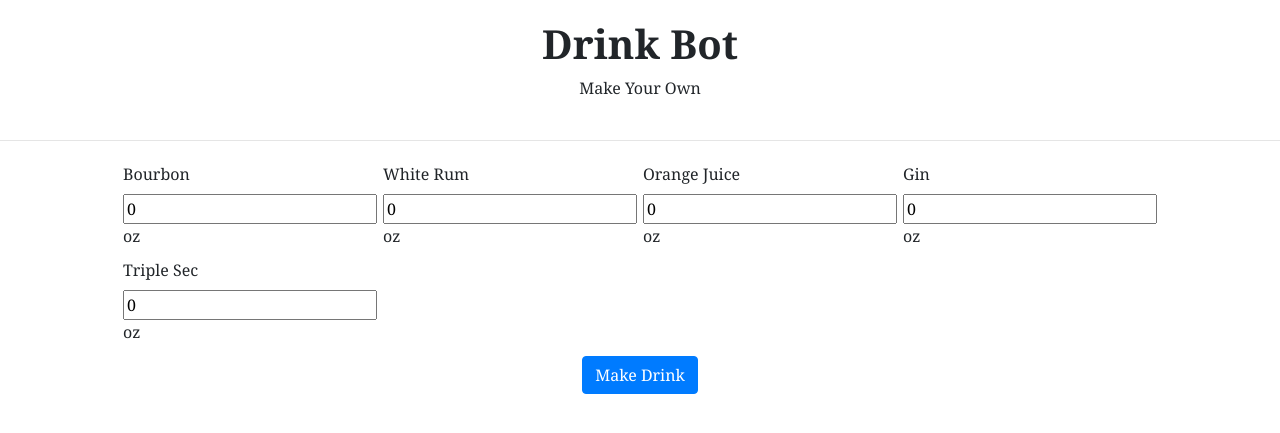
After one commit to mc25573/DrinkBot-Website, a Django app: page /make-your-own/ in a window 1280 px wide. The commit adds this page. Shown: the top 433 px of the page. Run offline with Django 3.2, Linux system fonts and the light colour scheme; data comes from the database, SQL or seed files in the repository; both versions use the stored data as it was after the commit; some libraries are stand-ins or nearby versions.

Commit message:
Made progress towards completing a 'build your own drink' functionality.

```diff
--- a/drinkBotSite/urls.py
+++ b/drinkBotSite/urls.py
@@ -18,5 +18,5 @@ from django.urls import path, include
 
 urlpatterns = [
     path('admin/', admin.site.urls),
-    path('', include('drink_app.urls'))
+    path('', include('drink_app.urls')),
 ]
--- a/drink_app/forms.py
+++ b/drink_app/forms.py
@@ -6,14 +6,15 @@ Created on Sat Jul 25 17:15:19 2020
 """
 
 from django import forms
+from .models import Pump
 
 class MakeDrinkForm(forms.Form):
 
     DRINK_SIZE_CHOICES = [
     ('std', 'Standard'),
     ('4', 'Small (4 oz)'),
-    ('7', 'Medium (7 oz)'),
-    ('10', 'Large (10 oz)'),
+    ('6', 'Medium (6 oz)'),
+    ('8', 'Large (8 oz)'),
     ]
 
     drink_size = forms.ChoiceField(choices=DRINK_SIZE_CHOICES)
@@ -23,3 +24,10 @@ class MakeDrinkForm(forms.Form):
         super(MakeDrinkForm, self).__init__(*args, **kwargs)
         self.fields['drink_size'].label = "Choose Drink Size"
         self.label_suffix = ""  # Removes : as label suffix
+
+
+class MakeYourOwn(forms.Form):
+    def __init__(self, *args, **kwargs):
+        super(MakeYourOwn, self).__init__(*args, **kwargs)
+        for i, q in enumerate(Pump.objects.all()):
+            self.fields['%s_field' % i] = forms.FloatField(label=q.ingredient.title(),initial=0,max_value=8,min_value=0,)
--- a/drink_app/static/drink_app/styles.css
+++ b/drink_app/static/drink_app/styles.css
@@ -156,7 +156,6 @@ button:focus,button:active {
 .alert {
     max-width: 500px;
     margin-bottom: 10px;
-
 }
 
 .home-heading-div{
@@ -167,3 +166,37 @@ button:focus,button:active {
     justify-items: center;
     flex-direction: column;
 }
+
+.form-whole {
+    display: flex;
+    align-content: center;
+    justify-content: center;
+    align-items: center;
+    justify-items: center;
+    flex-direction: column;
+    margin-top: 10px;
+}
+
+.form_grid {
+  display: grid;
+  grid-gap: 1em;
+  grid-template-columns: repeat(auto-fit, minmax(200px, 1fr));
+  grid-auto-rows: 80px;
+  grid-auto-flow: row dense;
+  align-content: center;
+  justify-content: center;
+  align-items: center;
+  justify-items: center !important;
+  width: 80vw;
+  max-width: 1100px;
+}
+
+.form-field {
+    display: flex;
+    align-content: center;
+    justify-content: left;
+    align-items: left;
+    justify-items: center;
+    flex-direction: column;
+    margin-top: 0px;
+}
--- a/drink_app/templates/drink_app/home.html
+++ b/drink_app/templates/drink_app/home.html
@@ -8,7 +8,8 @@
 
             {% if messages %}
                 {% for message in messages %}
-                    <div class="alert alert-{{ message.tags }}" style="text-align:center;">
+                    <div class="alert alert-{{ message.tags }} alert-dismissible fade show" style="text-align:center;">
+                        <a href="#" class="close" data-dismiss="alert" aria-label="close">&times;</a>
                         {{ message }}
                     </div>
                 {% endfor %}
--- /dev/null
+++ b/drink_app/templates/drink_app/make_your_own.html
@@ -0,0 +1,26 @@
+{% extends "drink_app/base.html" %}
+
+{% block content %}
+
+    <div class="intro-sec">
+        <div class="home-heading-div">
+            <h1 class="heading1">Drink Bot</h1>
+            <p class="paragraph1">Make Your Own</p>
+        </div>
+    </div>
+    <hr class="my-4">
+    <div class="">
+        <form class="form-whole" method="post">
+            {% csrf_token %}
+            <fieldset>
+                <div class="form_grid">
+                    {% for field in make_your_own %}
+                        <div class="form-field"><label>{{ field.label }}</label>{{ field }}oz</div>
+                    {% endfor %}
+                </div>
+            </fieldset>
+            <button type="submit" class="btn btn-primary make_drink_btn">Make Drink</button>
+        </form>
+    </div>
+
+{% endblock %}
--- a/drink_app/urls.py
+++ b/drink_app/urls.py
@@ -9,4 +9,5 @@ from django.urls import path
 
 urlpatterns = [
     path('', views.home, name = 'drinks-home'),
+    path('make-your-own/', views.make_your_own, name='drink-make-your-own')
 ]
--- a/drink_app/views.py
+++ b/drink_app/views.py
@@ -1,12 +1,13 @@
 from django.shortcuts import render
 from .models import Drink, Ingredient, Pump, Extra
 from django.db.models import Q
-from .forms import MakeDrinkForm
+from .forms import MakeDrinkForm, MakeYourOwn
 from django.http import HttpResponseRedirect
 from django.urls import reverse
 from django.contrib import messages
 from .cocktailLib import cocktailLib as clib
 from django.utils.safestring import mark_safe
+from django.core.paginator import Paginator
 
 def home(request):
 
@@ -149,7 +150,25 @@ def home(request):
             print(pump_disp)
             messages.success(request, mark_safe(f'"{choice[1]}" Sent to Barbot'))
             if sub_str != '':
-                messages.success(request, mark_safe(f"<strong>You need to add</strong>:<br>{sub_str}"))
+                messages.success(request, mark_safe(f"<strong>You need to add</strong><br>{sub_str}"))
+
             return HttpResponseRedirect(reverse('drinks-home')) # necessary to avoid form resubmit
 
+        else:
+            form = MakeDrinkForm()
+
+
     return render(request,'drink_app/home.html', context)
+
+
+
+
+def make_your_own(request):
+
+    form = MakeYourOwn()
+
+    context = {
+        'make_your_own': form
+        }
+
+    return render(request,'drink_app/make_your_own.html', context)
```
Also changed, not shown: db.sqlite3.
